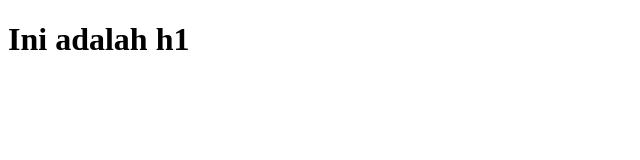
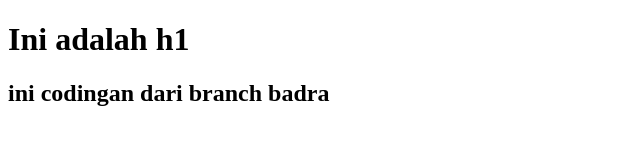
Before and after one commit to orochimadit/belajar-git-c1, a plain HTML site: page index.html in a window 1280 px wide. Shown: the whole page, without its empty margins (0-640 px from the left). Drawn offline with Linux system fonts and the light colour scheme.

Commit message:
tambah h2 di index

```diff
--- a/index.html
+++ b/index.html
@@ -8,5 +8,6 @@
 </head>
 <body>
     <h1>Ini adalah h1</h1>
+    <h2>ini codingan dari branch badra</h2>
 </body>
 </html>
```
